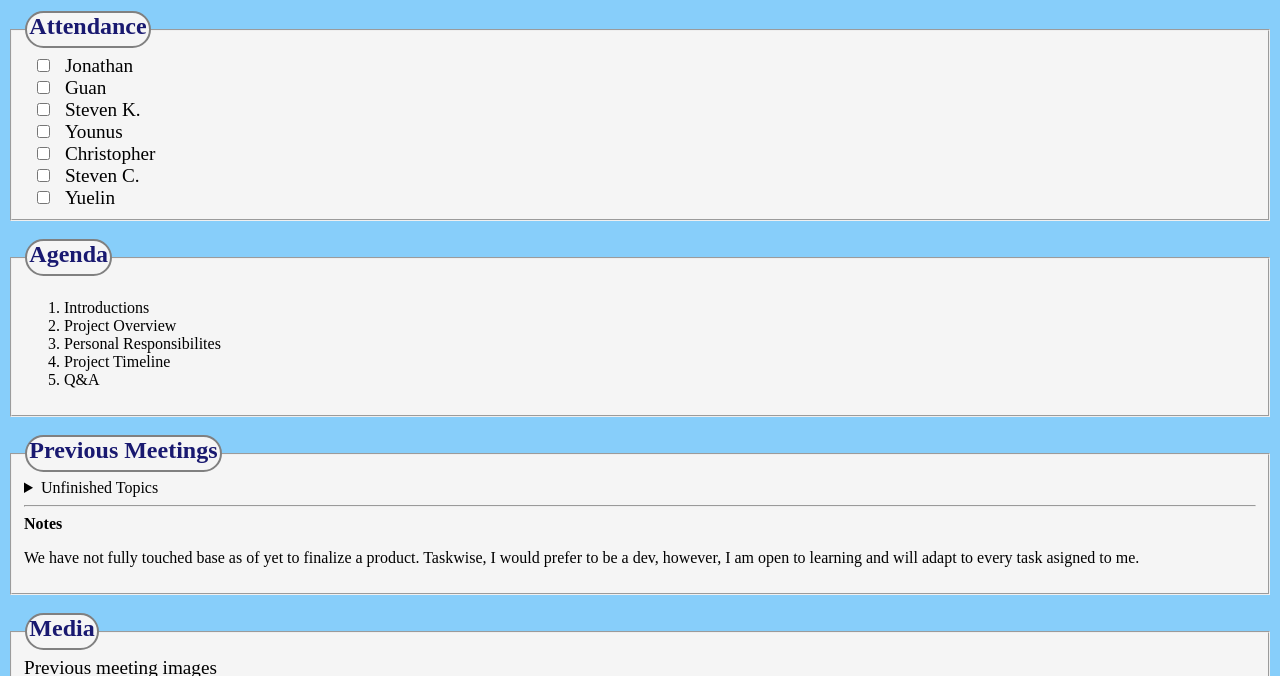
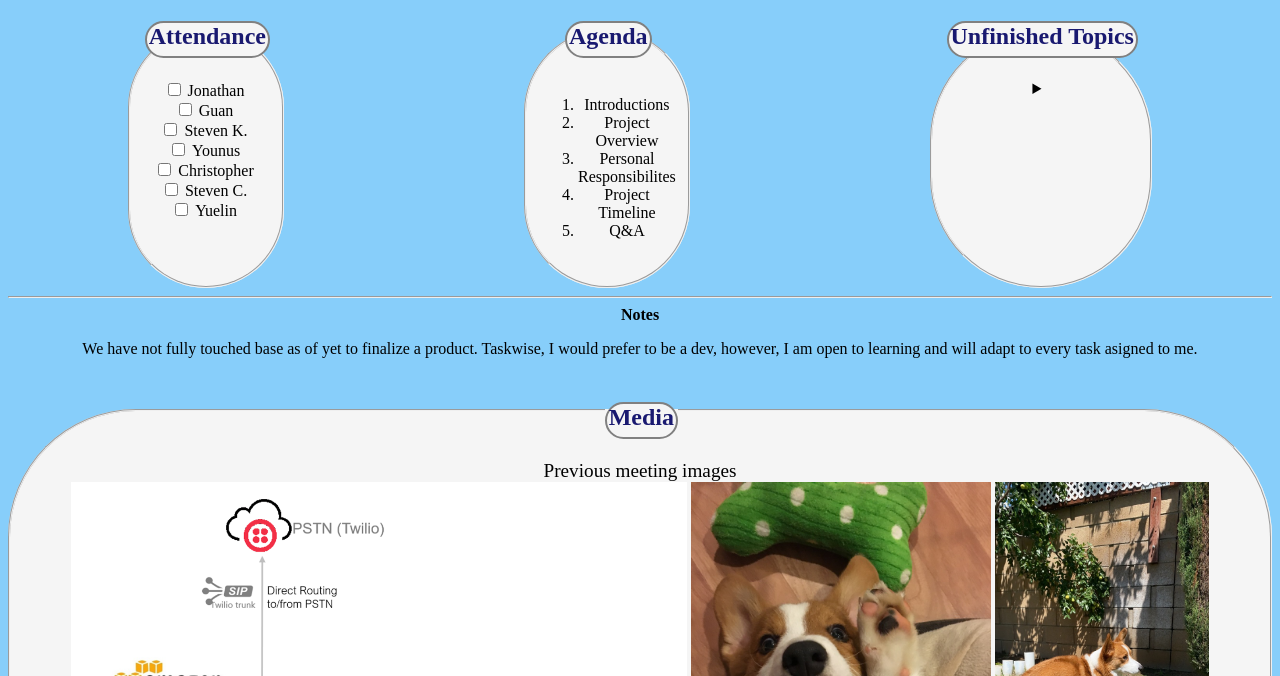
Before and after one commit to stevenkhaw/fa22-cse110-lab3, a plain HTML site: page index.html in a window 1280 px wide. Shown: the part 200-876 px from the top of the page. Drawn offline with Linux system fonts and the light colour scheme.

Commit message:
complete position

```diff
--- a/index.html
+++ b/index.html
@@ -16,7 +16,7 @@
 
       <h2>
         <i class="date_header">10/05/2022</i> -
-        <em><span style="color:red">Steven Khaw</span></em>
+        <em><span class="name_text">Steven Khaw</span></em>
       </h2>
 
       <h3 class="minor_header">CSE 110 Team 32 First Brainstorm</h3>
@@ -24,7 +24,8 @@
 
     <main>
 
-      <fieldset class="box">
+      <div class="boxes">
+        <fieldset class="special_box">
         <!-- Mandatory Attendance -->
         <legend><strong>Attendance</strong></legend>
           <input type="checkbox" class="check">
@@ -42,10 +43,9 @@
           <input type="checkbox" class="check">
           <label class="check_label">Yuelin</label><br>
         </fieldset>
-
         <br>
 
-      <fieldset class="box">
+        <fieldset class="special_box">
         <legend><b>Agenda</b></legend>
           <ol>
             <li>Introductions</li>
@@ -59,9 +59,9 @@
         <br>
 
         <fieldset class="box">
-      <legend><b>Previous Meetings</b></legend>
+        <legend><b>Unfinished Topics</b></legend>
           <details>
-          <summary>Unfinished Topics</summary>
+            <summary></summary>
             <ul>
               <li>Team members</li>
               <li>Trainings</li>
@@ -71,6 +71,7 @@
               <li>Alternative products</li>
             </ul>
           </details>
+        </div>
 
         <hr>
 
@@ -123,8 +124,6 @@
       <input type="date"><br><br>
 
       <hr>
-
-      <h3>Miscellaneous</h3>
 
       <form>
         <fieldset class="box">
--- a/styles/styles.css
+++ b/styles/styles.css
@@ -6,6 +6,12 @@ header {
     color: midnightblue;
     padding-top: 10pt;
     margin: auto;
+    text-align: center;
+    position: relative;
+    top: 5px;
+}
+
+main {
     text-align: center;
 }
 
@@ -17,13 +23,43 @@ legend {
     border-width: 2px;
     border-radius: 10vw;
     background-color: whitesmoke;
+    text-align: center;
+    position: relative;
+    top: 10px;
     margin: 1pt 1pt 1pt 1pt;
     display: block;
     height: 3ex;
 }
 
+.name_text {
+    color: red;
+    position: sticky;
+    top: 10px;
+}
+
 .box {
     background-color: whitesmoke;
+    border-radius: 10vw;
+    padding-top: 30px;
+    padding-bottom: 30px;
+    margin-left: auto;
+    margin-right: auto;
+}
+
+.boxes {
+    display: flex;
+}
+
+.special_box {
+    background-color: whitesmoke;
+    border-radius: 10vw;
+    padding-top: 30px;
+    padding-bottom: 30px;
+    text-align: center;
+    width: 10vw;
+    position: static;
+    margin-left: auto;
+    margin-right: auto;
 }
 
 .large_header {
@@ -53,13 +89,12 @@ legend {
 }
 
 .check {
-    padding-right: 2mm;
     margin-left: 10pt;
 }
 
 .check_label {
-    padding-left: 2mm;
     margin-right: 10pt;
+    font-size: 2vh;
 }
 
 iu_video  {
```
Lines whose indentation alone changed are shown as unchanged.
